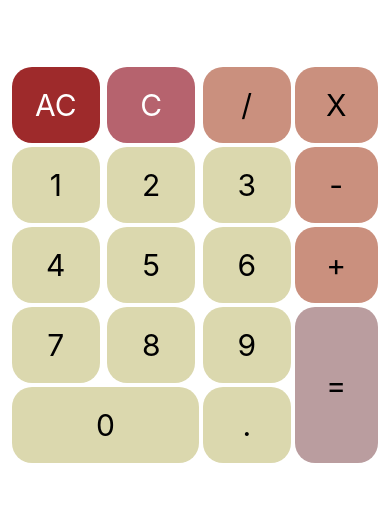
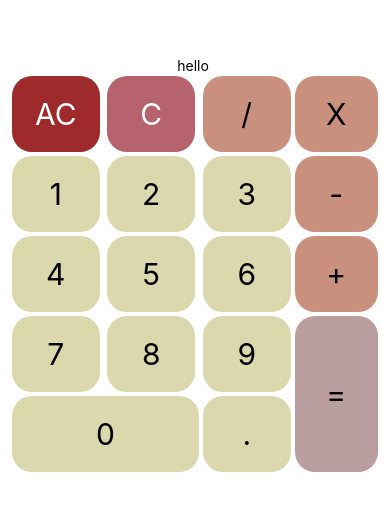
Before and after one commit to Nicolewrack23/Calculator_App, a React Native app in the folder project-calculator-app/: screen / in a window 390 px wide. Shown: the part 157-668 px from the top of the page. Built offline with nearby package versions, Linux system fonts and the light colour scheme.

Commit message:
show calculations added to show simple display

```diff
--- a/project-calculator-app/components/display.js
+++ b/project-calculator-app/components/display.js
@@ -1,7 +1,10 @@
 import { View, StyleSheet } from "react-native";
 import Buttons from "./ButtonContainer";
+import ShowCalculation from "./ShowCalculation";
+import { useState } from "react";
 
 const Display = () => {
+  const [buttons, setButtons] = useState("");
   const rightValues = ["X", "-", "+", "="];
   const value = [
     "AC",
@@ -19,8 +22,17 @@ const Display = () => {
     "0",
     ".",
   ];
+
+  const handleClick = (buttonValue) => {
+    if (buttonValue) {
+      console.log(buttonValue);
+      setButtons([...buttons, buttonValue]);
+    }
+  };
+
   return (
     <>
+      <ShowCalculation buttonClicked={buttons} />
       <View style={styles.container}>
         <View style={styles.ButtonContainer}>
           {value.map((buttonValue) => (
```
